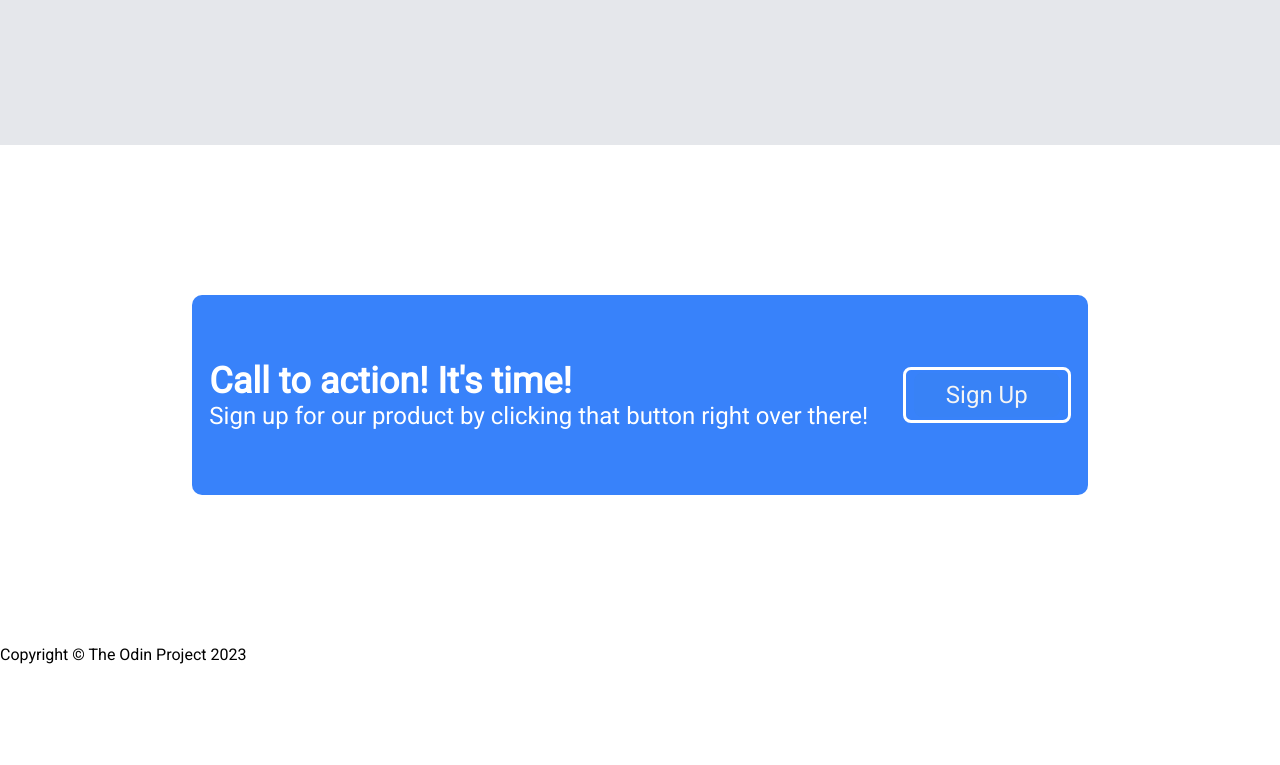
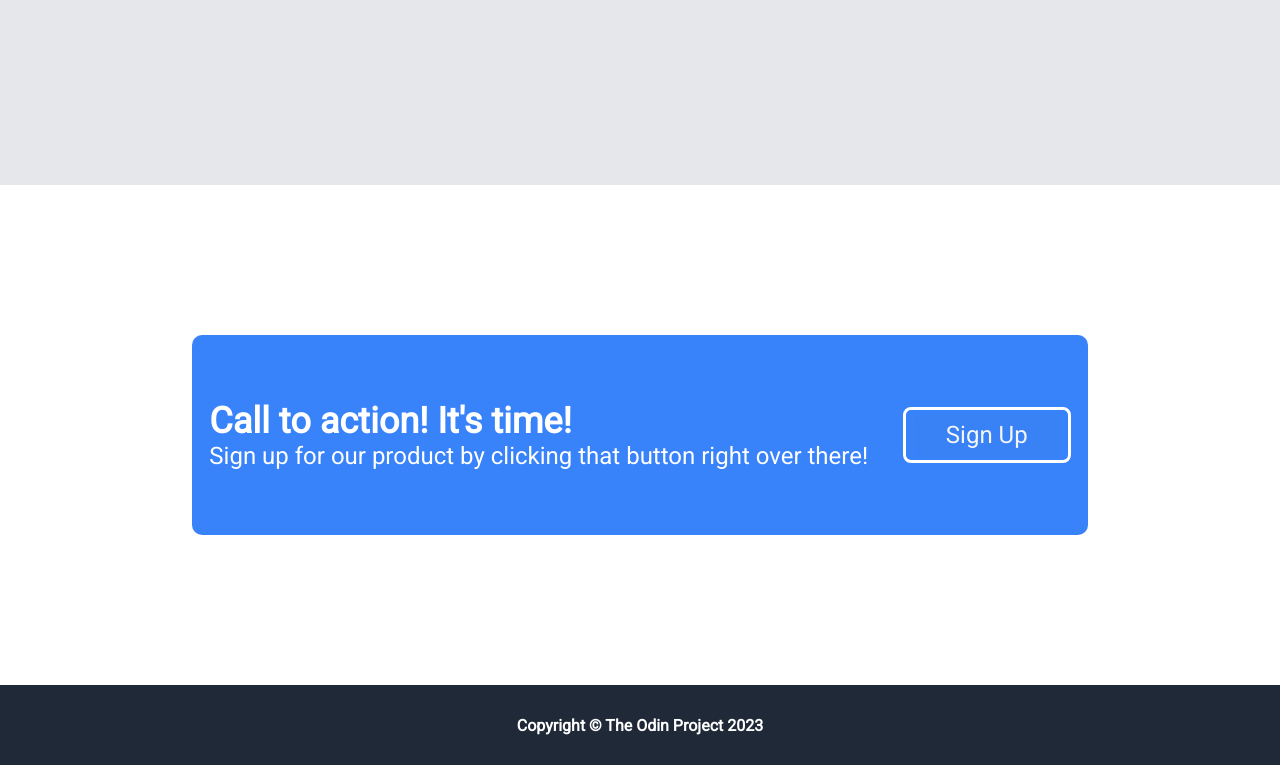
Before and after one commit to sugarbalazs/landing-page, a plain HTML site: page index.html in a window 1280 px wide. Shown: the part 1342-2107 px from the top of the page. Before the commit the page ends 2006 px from the top, so only its background shows below. Drawn offline with Linux system fonts and the light colour scheme.

Commit message:
Finished html css

```diff
--- a/index.html
+++ b/index.html
@@ -105,7 +105,7 @@
     </main>
 
     <footer>
-      <div>
+      <div class="last-section">
         <p>Copyright © The Odin Project 2023</p>
       </div>
     </footer>
--- a/style.css
+++ b/style.css
@@ -81,6 +81,7 @@ header ul {
 
 .second {
   text-align: center;
+  padding-bottom: 40px;
 }
 
 .second-title {
@@ -145,3 +146,13 @@ header ul {
   border: solid 3px white;
   border-radius: 8px;
 }
+
+.last-section {
+  height: 80px;
+  background-color: #1f2937;
+  display: flex;
+  justify-content: center;
+  align-items: center;
+  color: white;
+  font-weight: bold;
+}
```
